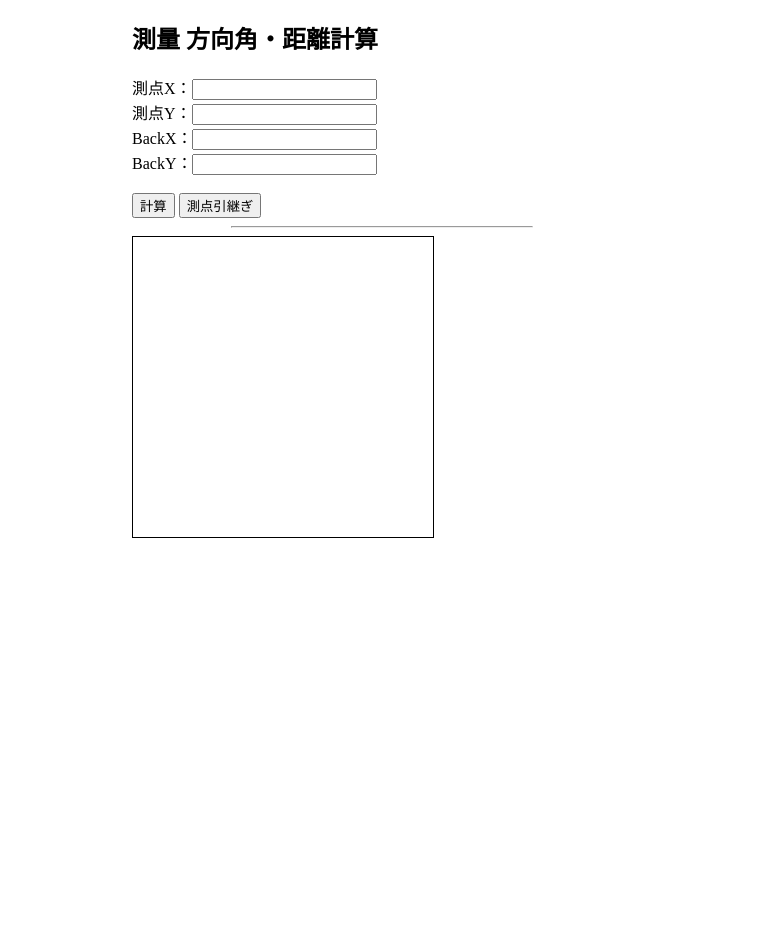
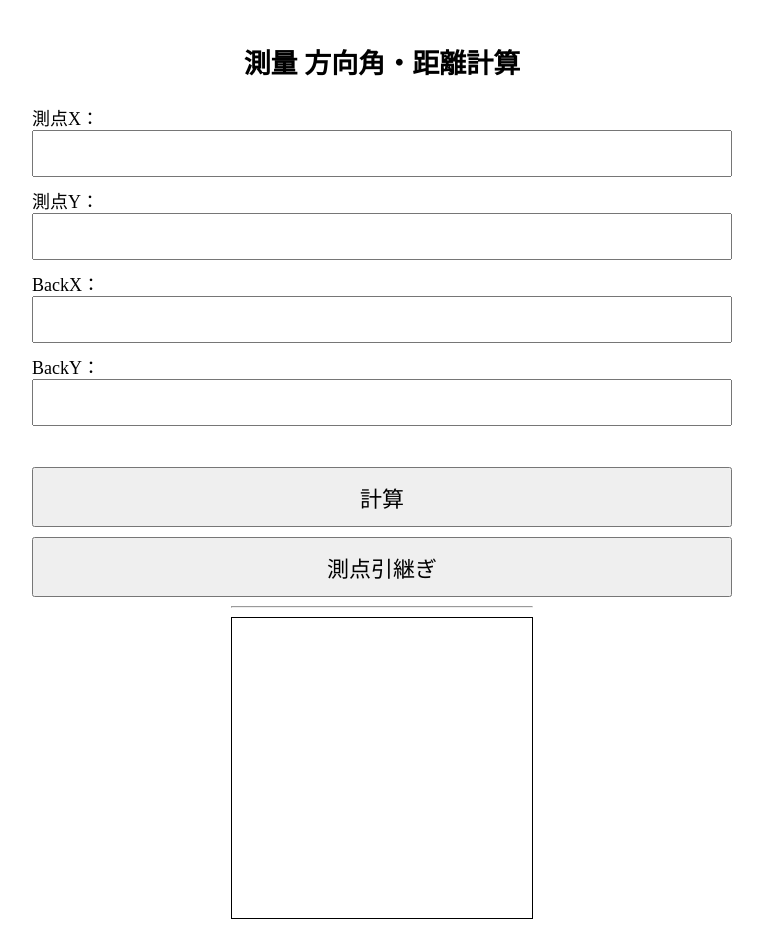
Before and after one commit to mimimiminorun/survey-app, a plain HTML site: page index.html in a window 1280 px wide. Shown: the whole page, without its empty margins (258-1021 px from the left). Before the commit the page ends 800 px from the top, so only its background shows below. Drawn offline with Linux system fonts and the light colour scheme.

Commit message:
Update index.html

```diff
--- a/index.html
+++ b/index.html
@@ -7,10 +7,29 @@
 
 <title>測量 方向角計算</title>
 </head>
+<style>
 
+input{
+    width:100%;
+    box-sizing:border-box;
+    font-size:20px;
+    padding:10px;
+    margin-bottom:10px;
+}
+
+button{
+    width:100%;
+    font-size:22px;
+    padding:12px;
+    margin-top:10px;
+}
+
+</style>
 <body>
 
-<h2>測量 方向角・距離計算</h2>
+<h2 style="text-align:center;">
+測量 方向角・距離計算
+</h2>
 
 測点X：<input id="sx" onkeydown="if(event.key==='Enter') document.getElementById('sy').focus();">
 <br>
@@ -27,8 +46,15 @@ BackY：<input id="by" onkeydown="if(event.key==='Enter') calc();">
 
 <div id="result"></div>
 
-<canvas id="map" width="300" height="300" style="border:1px solid black;"></canvas>
+<div style="text-align:center;">
 
+<canvas id="map"
+width="300"
+height="300"
+style="border:1px solid black;">
+</canvas>
+
+</div>
 <script>
 
 let lastSx = "";
@@ -147,5 +173,10 @@ function reusePoint(){
 }
 </script>
 
-<body style="max-width:500px; margin:auto;">
+<body style="
+max-width:700px;
+margin:auto;
+padding:20px;
+font-size:18px;
+">
 </html>
```
